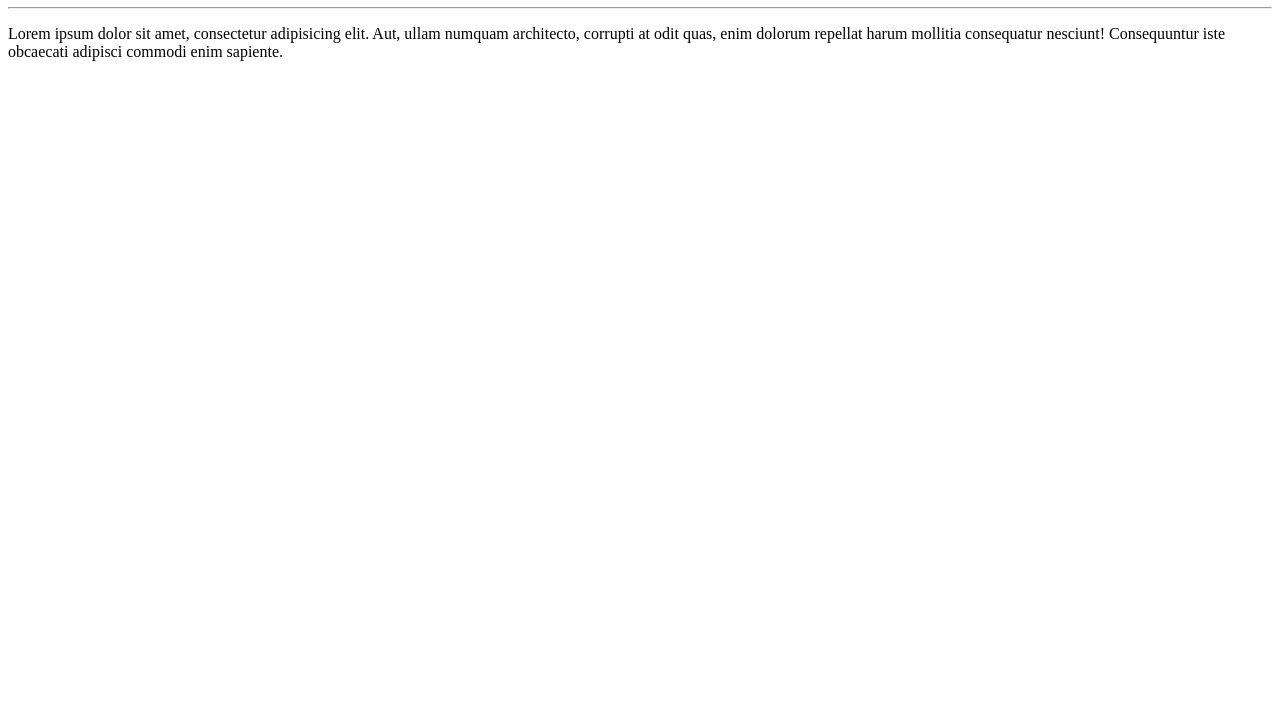
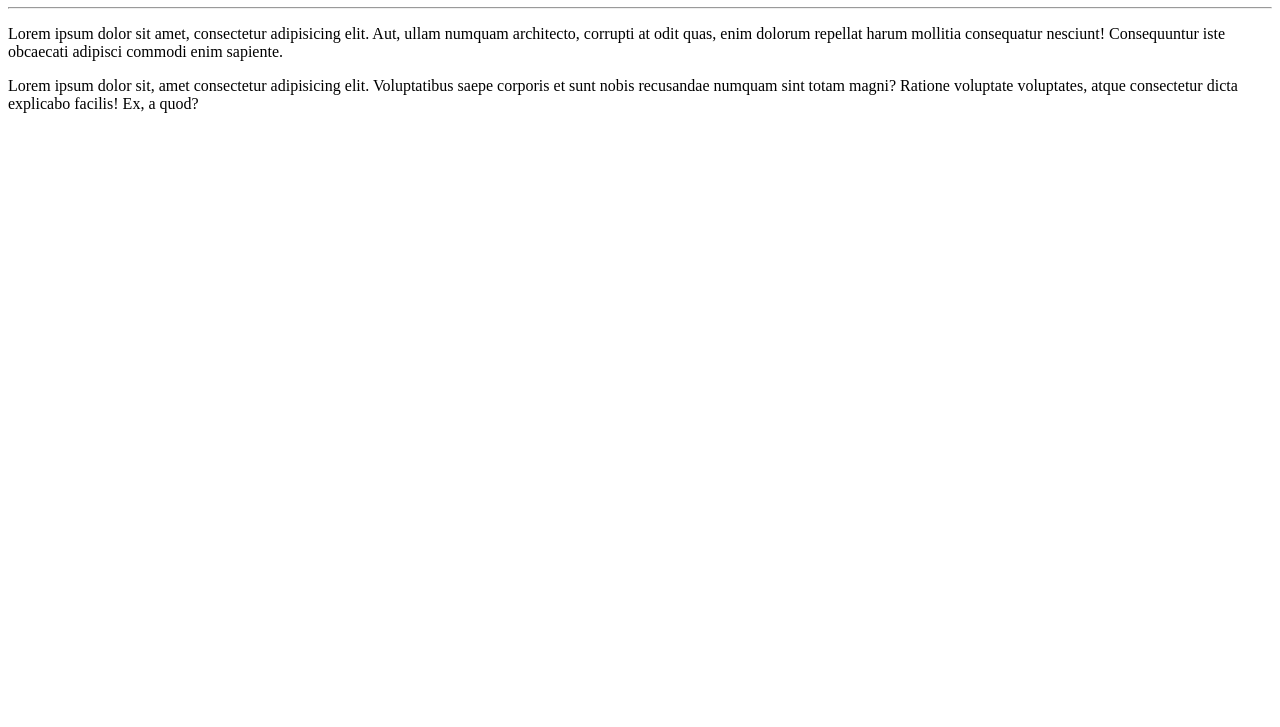
Before and after one commit to OLIVEIRA1932/Ola-mundo, a plain HTML site: page site-exemplo/index.html in a window 1280 px wide. Shown: the part 73-800 px from the top of the page. Drawn offline with Linux system fonts and the light colour scheme.

Commit message:
adicionei um paragrafo

```diff
--- a/site-exemplo/index.html
+++ b/site-exemplo/index.html
@@ -9,5 +9,6 @@
     <h1>óla terraqueos</h1>
     <hr>
     <p>Lorem ipsum dolor sit amet, consectetur adipisicing elit. Aut, ullam numquam architecto, corrupti at odit quas, enim dolorum repellat harum mollitia consequatur nesciunt! Consequuntur iste obcaecati adipisci commodi enim sapiente.</p>
+    <p>Lorem ipsum dolor sit, amet consectetur adipisicing elit. Voluptatibus saepe corporis et sunt nobis recusandae numquam sint totam magni? Ratione voluptate voluptates, atque consectetur dicta explicabo facilis! Ex, a quod?</p>
 </body>
 </html>
```
